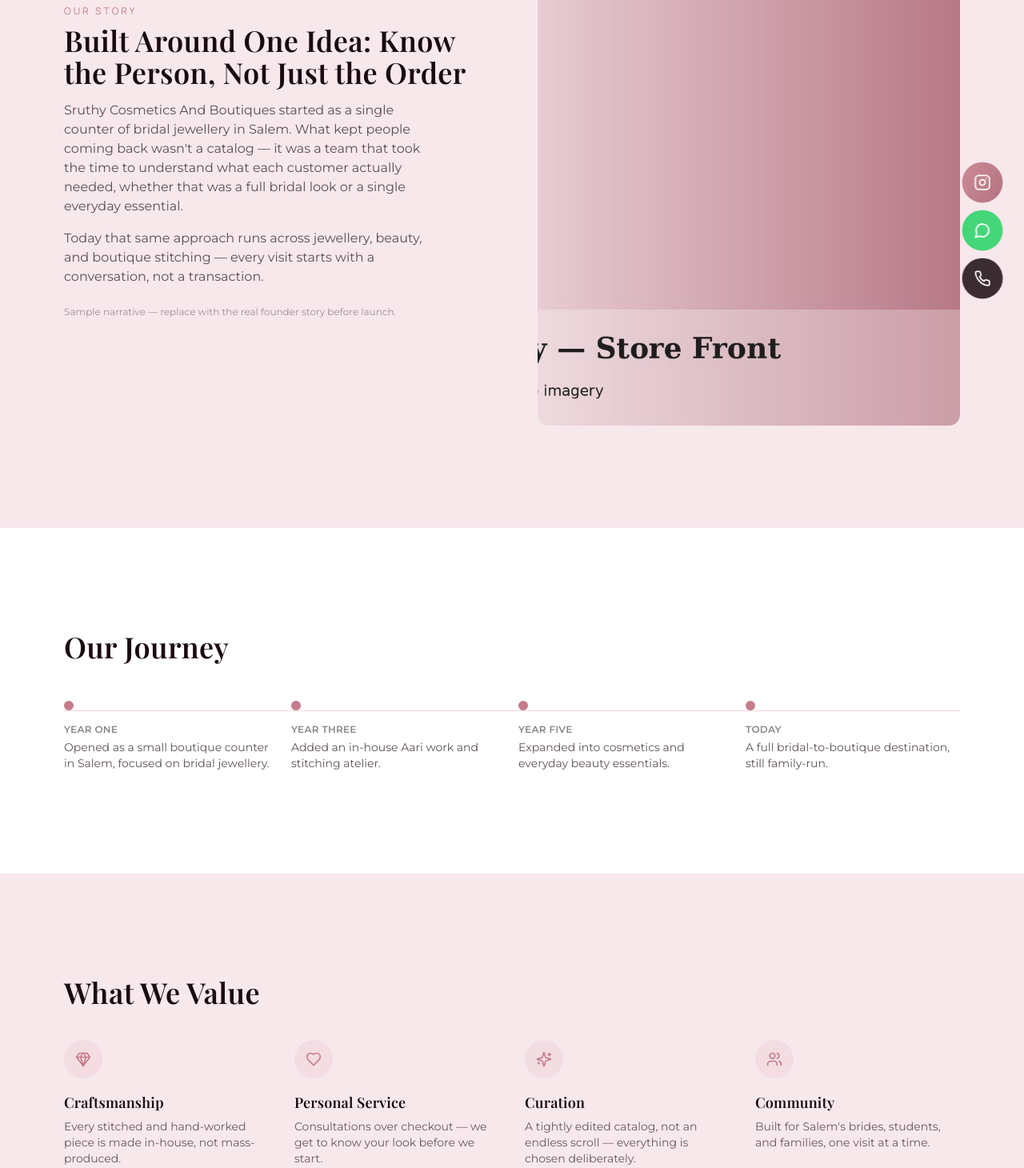
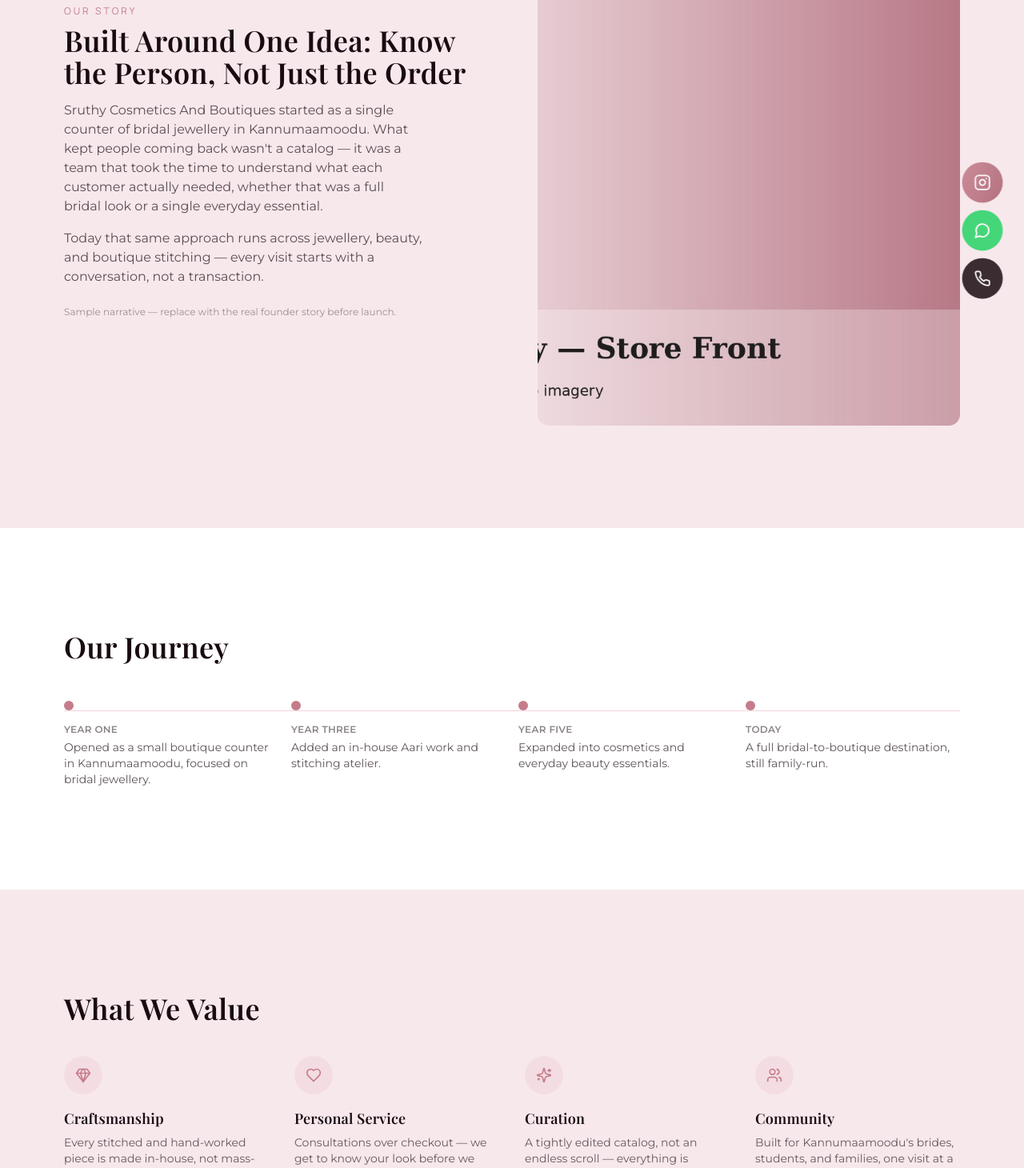
Before and after one commit to mohan-mk-18/sruthy-cosmetics-and-boutiques, a Next.js app: page /about in a window 1280 px wide. Shown: the part 400-1860 px from the top of the page at 80% size. Built offline with nearby package versions, Linux system fonts and the light colour scheme.

Commit message:
salem text changed

```diff
--- a/app/about/page.tsx
+++ b/app/about/page.tsx
@@ -9,7 +9,7 @@
 export const metadata: Metadata = buildMetadata({
   title: "About Us",
   description:
-    "The story behind Sruthy Cosmetics And Boutiques — a family atelier in Salem built on craftsmanship and personal service.",
+    "The story behind Sruthy Cosmetics And Boutiques — a family atelier in Kannumaamoodu built on craftsmanship and personal service.",
   path: "/about",
   image: "/images/store-front.jpg",
 });
@@ -21,7 +21,7 @@
 
 /** Placeholder brand narrative — replace with the real founder story and milestones before launch. */
 const timeline = [
-  { year: "Year One", milestone: "Opened as a small boutique counter in Salem, focused on bridal jewellery." },
+  { year: "Year One", milestone: "Opened as a small boutique counter in Kannumaamoodu, focused on bridal jewellery." },
   { year: "Year Three", milestone: "Added an in-house Aari work and stitching atelier." },
   { year: "Year Five", milestone: "Expanded into cosmetics and everyday beauty essentials." },
   { year: "Today", milestone: "A full bridal-to-boutique destination, still family-run." },
@@ -31,7 +31,7 @@
   { icon: Gem, title: "Craftsmanship", description: "Every stitched and hand-worked piece is made in-house, not mass-produced." },
   { icon: Heart, title: "Personal Service", description: "Consultations over checkout — we get to know your look before we start." },
   { icon: Sparkles, title: "Curation", description: "A tightly edited catalog, not an endless scroll — everything is chosen deliberately." },
-  { icon: Users, title: "Community", description: "Built for Salem's brides, students, and families, one visit at a time." },
+  { icon: Users, title: "Community", description: "Built for Kannumaamoodu's brides, students, and families, one visit at a time." },
 ];
 
 export default function AboutPage() {
@@ -51,7 +51,7 @@
             </h1>
             <p className="mt-4 max-w-md text-charcoal/70">
               Sruthy Cosmetics And Boutiques started as a single counter of bridal jewellery in
-              Salem. What kept people coming back wasn't a catalog — it was a team that took the
+              Kannumaamoodu. What kept people coming back wasn't a catalog — it was a team that took the
               time to understand what each customer actually needed, whether that was a full
               bridal look or a single everyday essential.
             </p>
--- a/app/page.tsx
+++ b/app/page.tsx
@@ -22,7 +22,7 @@
   return (
     <>
       <Hero
-        eyebrow="Salem"
+        eyebrow="Kannumaamoodu"
         title={siteConfig.name}
         subtitle={siteConfig.tagline}
         microcopy="Now booking bridal consultations for wedding season"
--- a/app/services/page.tsx
+++ b/app/services/page.tsx
@@ -14,7 +14,7 @@
 export const metadata: Metadata = buildMetadata({
   title: "Boutique Services",
   description:
-    "Custom dress designing, bridal costume design, and hand Aari work at Sruthy Cosmetics And Boutiques — book a consultation in Salem.",
+    "Custom dress designing, bridal costume design, and hand Aari work at Sruthy Cosmetics And Boutiques — book a consultation in Kannumaamoodu.",
   path: "/services",
   image: "/images/boutique-stitching-1.jpg",
 });
--- a/lib/seo.ts
+++ b/lib/seo.ts
@@ -42,14 +42,14 @@
 /** Reference copy for the four pages the brief calls out explicitly. */
 export const seoExamples = {
   home: {
-    title: "Sruthy Cosmetics And Boutiques — Salem",
+    title: "Sruthy Cosmetics And Boutiques — Kannumaamoodu",
     description:
-      "Premium cosmetics, bridal jewellery, and boutique fashion in Salem. Visit the store or book a consultation with Sruthy.",
+      "Premium cosmetics, bridal jewellery, and boutique fashion in Kannumaamoodu. Visit the store or book a consultation with Sruthy.",
   },
   productsCategory: {
     title: "Jewellery Collection",
     description:
-      "Explore earrings, necklaces, bangles, and wedding jewellery sets at Sruthy Cosmetics And Boutiques, Salem.",
+      "Explore earrings, necklaces, bangles, and wedding jewellery sets at Sruthy Cosmetics And Boutiques, Kannumaamoodu.",
   },
   productPage: {
     title: "Kundan Bridal Necklace",
@@ -57,7 +57,7 @@
       "Hand-finished Kundan bridal necklace from Sruthy's wedding jewellery collection — visit the store or book a consultation.",
   },
   contact: {
-    title: "Visit Us in Salem",
+    title: "Visit Us in Kannumaamoodu",
     description:
       "Find directions, store hours, and ways to reach Sruthy Cosmetics And Boutiques — call, WhatsApp, or book a consultation.",
   },
```
